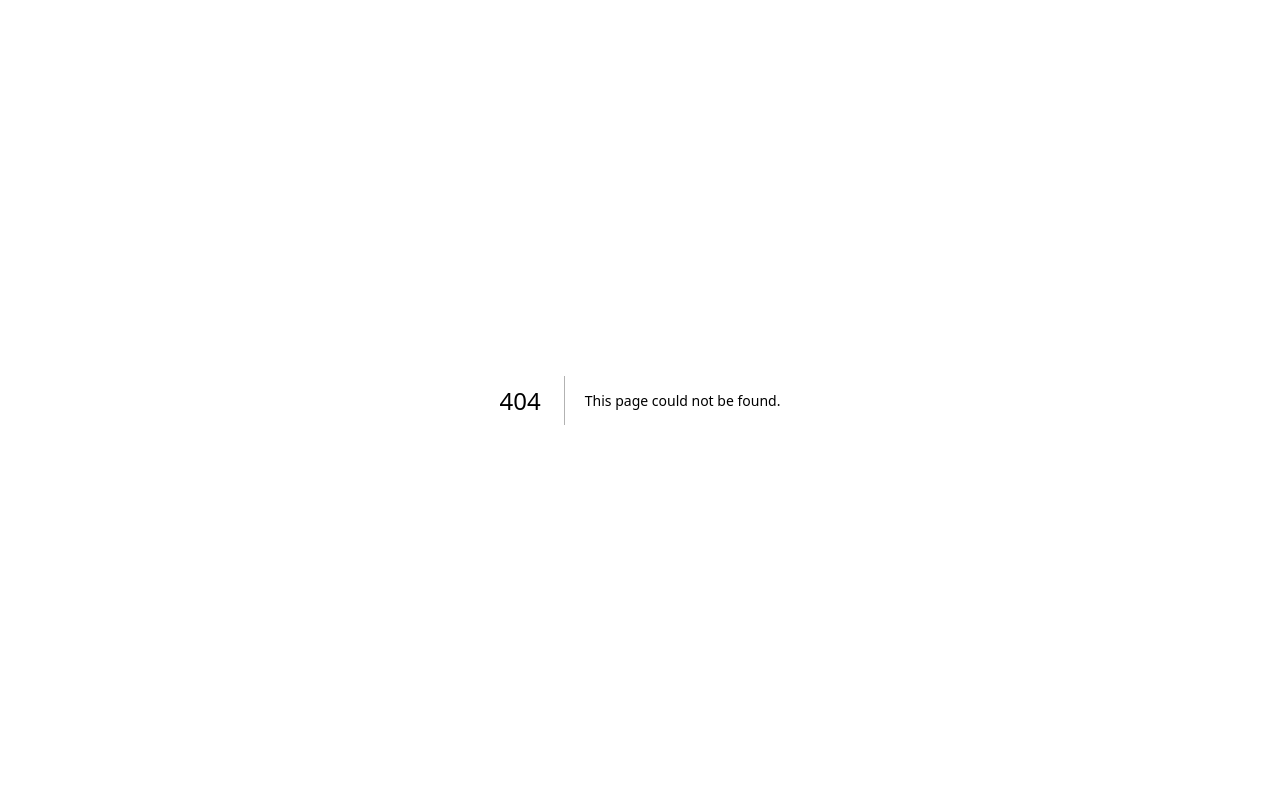
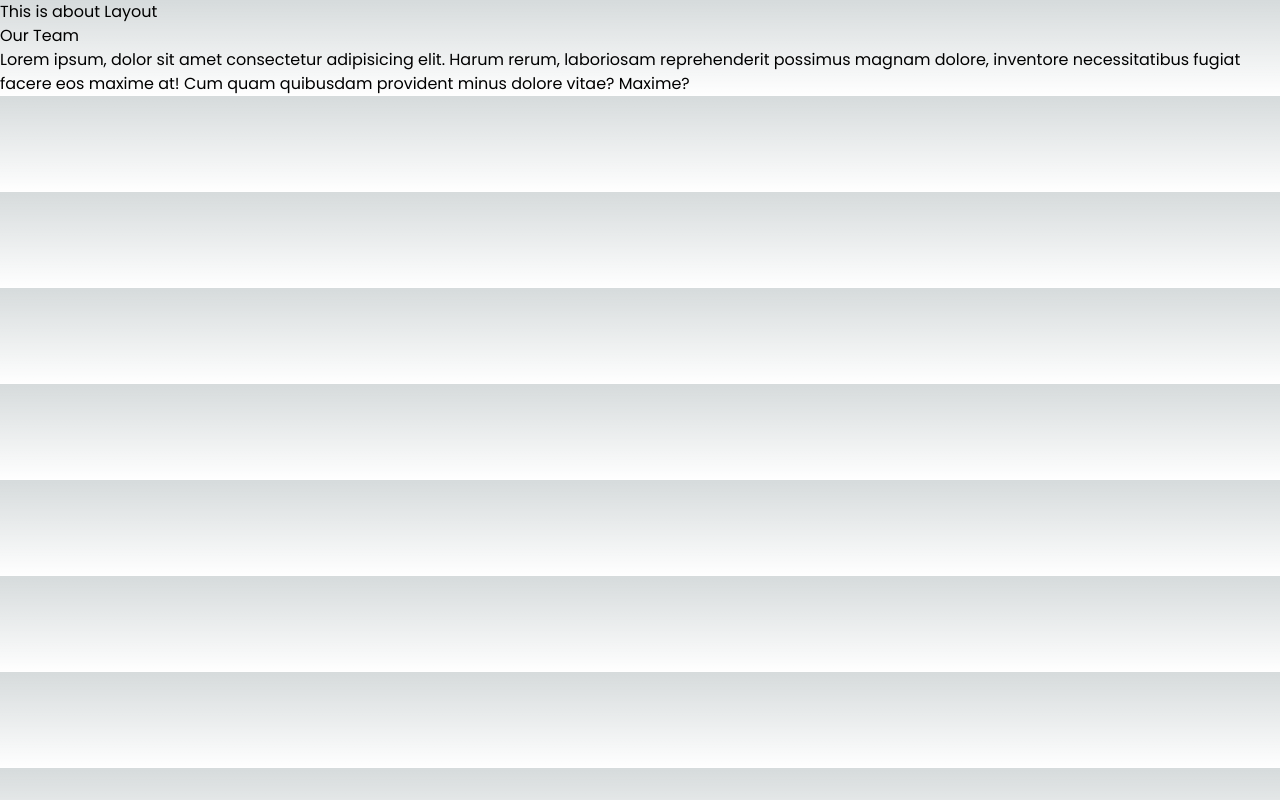
Before and after one commit to kelsonbatista/basic-react-nextjs-project, a Next.js app: page /about/team in a window 1280 px wide. Before the commit this address had no page. Built offline with nearby package versions, Linux system fonts and the light colour scheme.

Commit message:
feat: added about team page

```diff
--- /dev/null
+++ b/app/about/team/page.jsx
@@ -0,0 +1,17 @@
+import React from 'react'
+
+export const metadata = {
+  title: 'About Team Traversy Media',
+  description: 'About Team Traversy Media',
+}
+
+const Team = () => {
+  return (
+    <div>
+      <h1>Our Team</h1>
+      <p>Lorem ipsum, dolor sit amet consectetur adipisicing elit. Harum rerum, laboriosam reprehenderit possimus magnam dolore, inventore necessitatibus fugiat facere eos maxime at! Cum quam quibusdam provident minus dolore vitae? Maxime?</p>
+    </div>
+  )
+}
+
+export default Team
```
